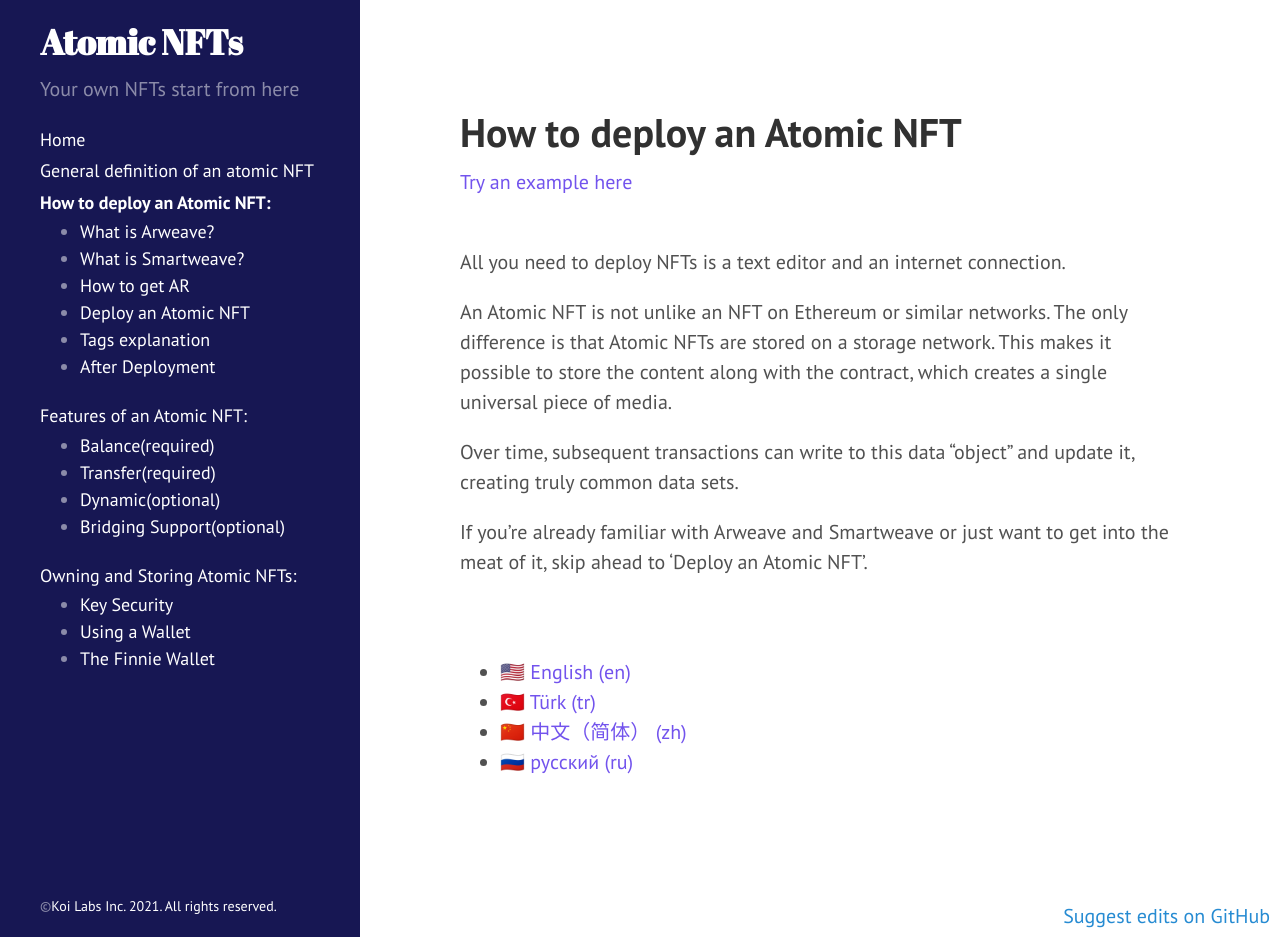
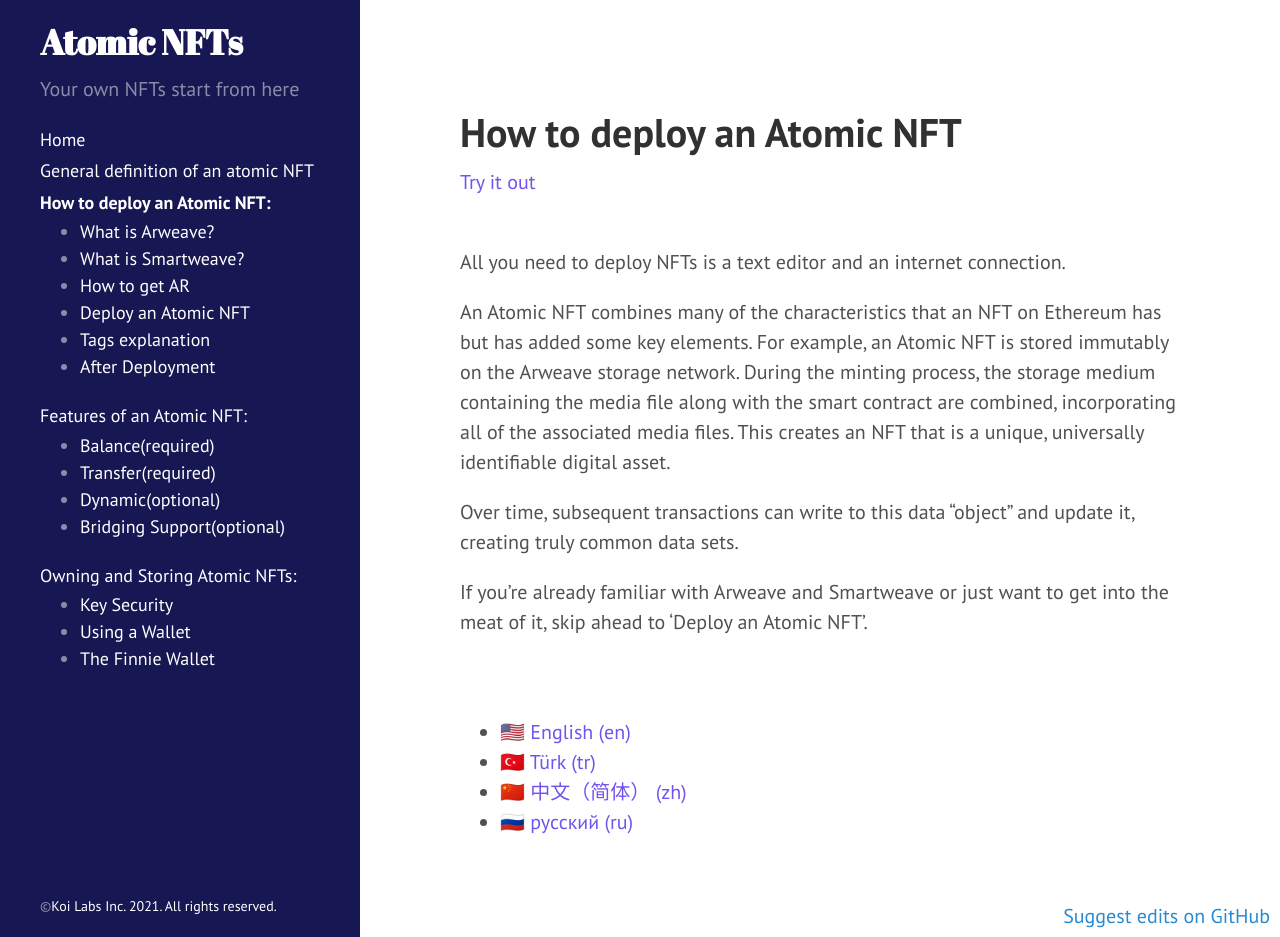
Before and after one commit to atomic-nfts/site, a Jekyll site: the page built from en/How-to-deploy-an-Atomic-NFT.md, in a window 1280 px wide and 937 px high. Built offline with Jekyll 4.4.1, drawn with Linux system fonts in a browser that asks for light colours; nearby versions of some CDN libraries.

Commit message:
Update How-to-deploy-an-Atomic-NFT.md

```diff
--- a/en/How-to-deploy-an-Atomic-NFT.md
+++ b/en/How-to-deploy-an-Atomic-NFT.md
@@ -11,14 +11,14 @@ has_children: true
 
 {: .fs-9 }
 
-[Try an example here](https://github.com/atomic-nfts/standard)
+[Try it out](https://github.com/atomic-nfts/standard)
 {: .fs-2 .fw-400 }
 
 <br>
 All you need to deploy NFTs is a text editor and an internet connection.
 {: .fs-6 .fw-400 }
 
-An Atomic NFT is not unlike an NFT on Ethereum or similar networks. The only difference is that Atomic NFTs are stored on a storage network. This makes it possible to store the content along with the contract, which creates a single universal piece of media.
+An Atomic NFT combines many of the characteristics that an NFT on Ethereum has but has added some key elements. For example, an Atomic NFT is stored immutably on the Arweave storage network. During the minting process, the storage medium containing the media file along with the smart contract are combined, incorporating all of the associated media files. This creates an NFT that is a unique, universally identifiable digital asset.
 {: .fs-3 .fw-400 }
 
 Over time, subsequent transactions can write to this data “object” and update it, creating truly common data sets.
```
